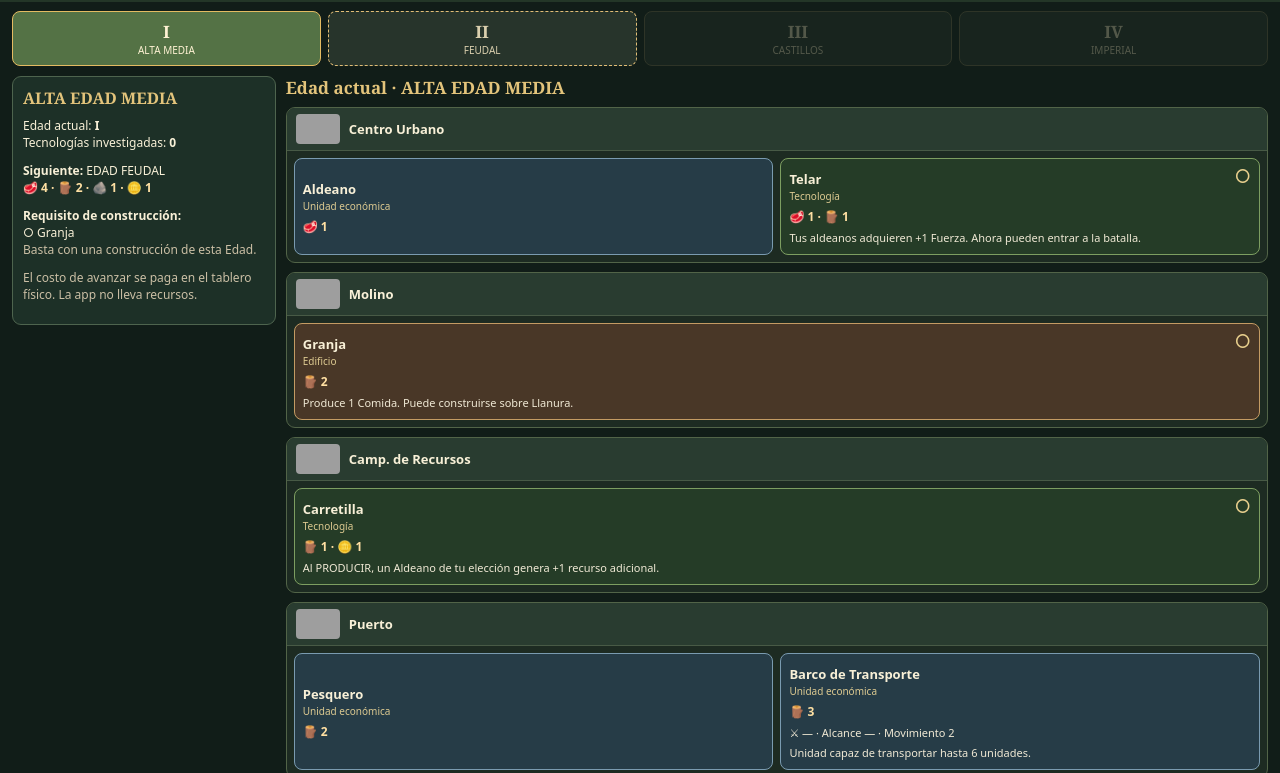
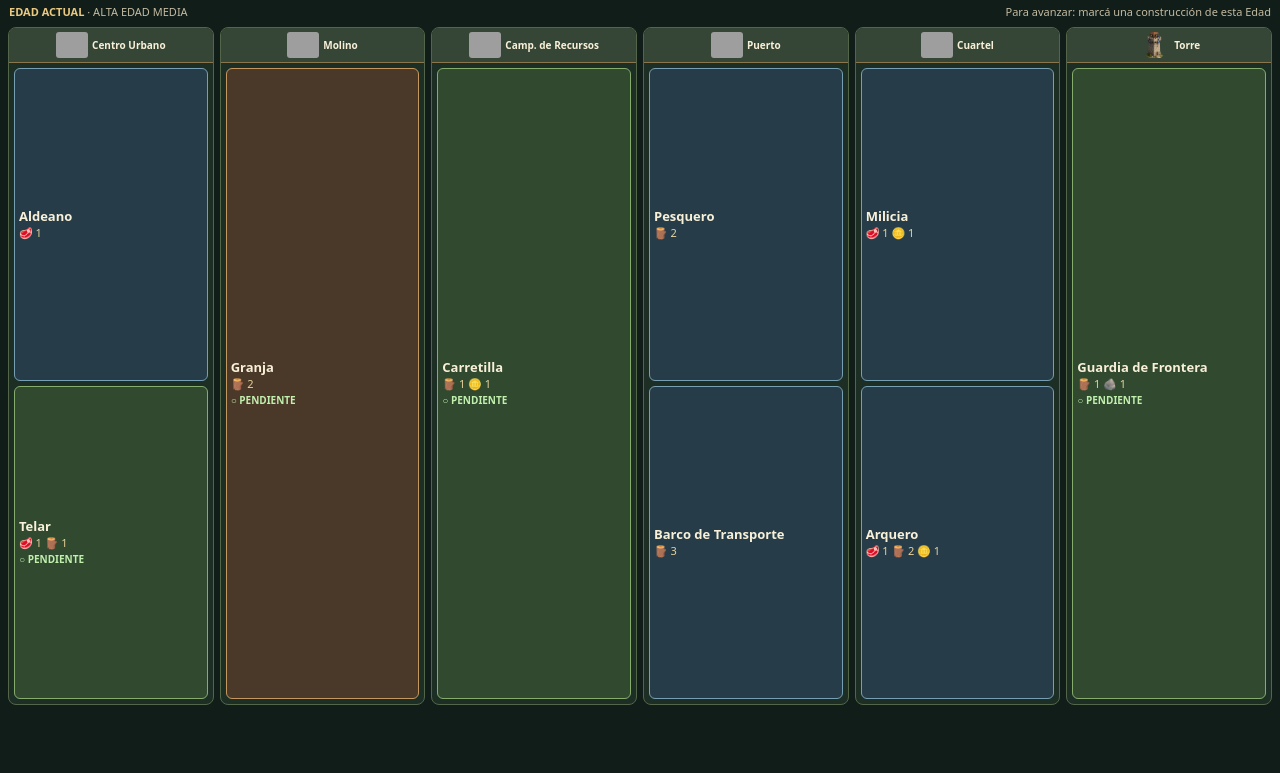
Before and after one commit to TzalDadok/player-mat-engine, a plain HTML site: page player-mat-engine-v1/persas-mobile.html in a window 1280 px wide. Shown: the part 87-860 px from the top of the page. After the commit the page ends 800 px from the top, so only its background shows below. Drawn offline with Linux system fonts and the light colour scheme; grey boxes are pictures that could not be loaded.

Commit message:
Rediseñar mat persa móvil con seis columnas visibles y detalles emergentes

```diff
--- a/player-mat-engine-v1/persas-mobile.html
+++ b/player-mat-engine-v1/persas-mobile.html
@@ -1,88 +1,67 @@
 <!doctype html>
 <html lang="es"><head><meta charset="utf-8"><meta name="viewport" content="width=device-width,initial-scale=1,viewport-fit=cover">
-<title>AEVUM · Mat móvil Persas</title>
+<title>AEVUM · Persas móvil</title>
 <style>
-:root{color-scheme:dark;--bg:#111d18;--panel:#1d3027;--border:#947a46;--gold:#e3c47b;--ink:#f8f0d7;--soft:#cbbfa5}
-*{box-sizing:border-box}html,body{margin:0;min-height:100%;background:var(--bg);color:var(--ink);font-family:system-ui,-apple-system,Arial,sans-serif}
-button{font:inherit;cursor:pointer}button:focus-visible{outline:3px solid #ffd071;outline-offset:2px}
-header{padding:8px 13px;background:#14271e;border-bottom:2px solid var(--border);display:flex;align-items:center;justify-content:space-between;gap:10px;position:sticky;top:0;z-index:10}
-.brand{display:flex;align-items:center;gap:10px;min-width:0}.brand img{width:45px;height:45px;object-fit:cover;border:1px solid #9c753d;border-radius:7px}
-.brand strong{display:block;letter-spacing:.11em;color:var(--gold);font-family:Georgia,serif;font-size:18px}.brand small{color:var(--soft);font-size:10px}
-.controls{display:flex;gap:7px;flex-wrap:wrap;justify-content:end}.button{border:1px solid var(--border);border-radius:8px;background:#293b2c;color:var(--ink);padding:8px 12px;font-weight:700;font-size:12px}
-.button.primary{background:#b99748;color:#1f1b12}.button:disabled{opacity:.42;cursor:not-allowed}
-.notice{font-size:11px;color:#e6c783;margin:0;padding:5px 13px;background:#233627}
-main{padding:9px 12px 18px}.ages{display:flex;gap:7px;margin-bottom:10px}
-.age{flex:1;min-width:0;text-align:center;border:1px solid #6b6548;border-radius:8px;background:#27342b;color:#dacfae;padding:8px 4px}
-.age b{display:block;font-family:Georgia,serif;font-size:17px}.age small{display:block;font-size:10px}.age.active{background:#547245;border-color:#e4bb62;color:#fff3d4}.age.preview{border-style:dashed;border-color:#e1bd76}.age.locked{opacity:.33;pointer-events:none}
-.layout{display:grid;grid-template-columns:minmax(145px,21%) minmax(0,1fr);gap:10px}
-aside{background:var(--panel);border:1px solid #4e644e;border-radius:9px;padding:10px;align-self:start}
-aside h3{margin:0 0 8px;color:var(--gold);font:700 16px Georgia,serif}
-aside p{font-size:12px;line-height:1.45;margin:5px 0 10px}.muted{color:var(--soft)}
-.cost{font-weight:700;color:#ffe0a3;font-size:12px;white-space:normal}
-.panel h2{font:700 17px Georgia,serif;color:var(--gold);margin:0 0 8px}
-.building-group{margin-bottom:9px;border:1px solid #526448;border-radius:9px;background:#1d2b22;overflow:hidden}
-.building-header{display:flex;align-items:center;gap:9px;padding:6px 9px;border-bottom:1px solid #485a46;background:#293c30}
-.building-header img{height:30px;width:44px;object-fit:cover;border-radius:4px}
-.building-header strong{font-size:13px}
-.cards{padding:7px;display:grid;grid-template-columns:repeat(auto-fit,minmax(185px,1fr));gap:7px}
-.card{border:1px solid #766c4e;border-radius:8px;background:#344032;padding:8px;text-align:left;color:var(--ink);min-width:0}
-.card.tech{border-color:#7d9e61;background:#253c27}.card.building,.card.military-building{border-color:#c49b63;background:#493727}
-.card.unit,.card.civil{border-color:#7a9bb0;background:#263c47}
-.card-head{display:flex;justify-content:space-between;gap:6px;align-items:start}
-.card strong{font-size:13px}.card .kind{font-size:10px;color:#ddca91}
-.card p{font-size:11px;line-height:1.35;margin:6px 0 0;color:#f0e9d5}
-.card .cost{margin-top:5px}
-.card.trackable{cursor:pointer}.card.checked{border-color:#b9d996;background:#395634}.card.checked .mark{color:#b9ef97}
-.card .mark{font-size:18px;line-height:1;color:#e8cf8d}
-.card.preview-card{opacity:.68;cursor:default}
-.empty{color:var(--soft);font-size:13px}
-@media (orientation:portrait){body:before{content:"↻ Girá el celular para usar el mat en horizontal";position:fixed;inset:0;display:flex;align-items:center;justify-content:center;text-align:center;padding:20px;background:#102117;color:#f6d99c;z-index:99;font-size:21px;font-weight:bold}}
-@media(max-height:440px){header{padding:4px 10px}.brand img{width:34px;height:34px}.ages{margin-bottom:5px}.age{padding:4px}.layout{grid-template-columns:165px minmax(0,1fr)}}
+:root{color-scheme:dark;--bg:#111d18;--panel:#24372d;--gold:#ebc980;--ink:#f9f0d8;--muted:#c3bba2}
+*{box-sizing:border-box}html,body{margin:0;background:var(--bg);color:var(--ink);font-family:system-ui,Arial,sans-serif}button{font:inherit;cursor:pointer;color:inherit}button:focus-visible{outline:2px solid var(--gold);outline-offset:2px}
+.shell{height:100dvh;min-height:270px;display:flex;flex-direction:column;overflow:hidden}
+header{display:flex;align-items:center;justify-content:space-between;gap:9px;flex:0 0 auto;padding:5px 9px;background:#192b22;border-bottom:1px solid #9d824a}
+.brand{display:flex;align-items:center;gap:7px;min-width:0}.brand img{width:35px;height:35px;object-fit:cover;border-radius:5px}.brand strong{font-family:Georgia,serif;color:var(--gold);font-size:17px;letter-spacing:.08em}.brand small{display:block;color:var(--muted);font-size:10px}
+.actions{display:flex;align-items:center;gap:5px}.btn{background:#304537;border:1px solid #9e8757;padding:7px 9px;border-radius:7px;font-size:11px;font-weight:700;white-space:nowrap}.btn.primary{background:#b49352;color:#211b12}.btn:disabled{opacity:.38;cursor:not-allowed}
+.ages{display:grid;grid-template-columns:repeat(4,1fr);gap:5px;padding:6px 8px;flex:0 0 auto}
+.age{padding:5px 3px;border-radius:7px;border:1px solid #536b56;background:#25382c;text-align:center;font-weight:700;font-size:11px}.age span{color:var(--muted);font-weight:400;font-size:10px}.age.current{background:#537347;border-color:#f1c46e}.age.future{border-style:dashed;border-color:#caa963}.age.locked{opacity:.32;cursor:default}
+.status{padding:0 9px 5px;display:flex;justify-content:space-between;align-items:center;gap:10px;font-size:11px;color:var(--muted);flex:0 0 auto}.status strong{color:var(--gold)}.status .requirement{max-width:65%;text-align:right}
+.board{flex:1;min-height:0;display:grid;grid-template-columns:repeat(6,minmax(0,1fr));gap:6px;padding:3px 8px 8px}
+.column{background:#1d2f25;border:1px solid #536649;border-radius:8px;display:flex;flex-direction:column;overflow:hidden;min-width:0}
+.column-head{display:flex;align-items:center;justify-content:center;gap:4px;flex:0 0 auto;background:#354636;border-bottom:1px solid #89764c;padding:4px 2px;min-height:33px}
+.column-head img{height:26px;width:32px;object-fit:cover;border-radius:3px}.column-head b{font-size:10px;line-height:1.1}
+.tiles{padding:5px;display:grid;grid-auto-rows:minmax(0,1fr);gap:5px;flex:1;min-height:0}
+.tile{min-height:0;border-radius:6px;padding:6px 4px;border:1px solid #6a925c;background:#30442e;text-align:center;display:flex;flex-direction:column;justify-content:center;gap:3px;overflow:hidden}
+.tile.tech{background:#30492f;border-color:#86ac6d}.tile.building,.tile.military-building{background:#4a3828;border-color:#c3975f}.tile.unit,.tile.civil{background:#263d49;border-color:#779fb3}
+.tile.checked{background:#487047;border:2px solid #bce5a0}.tile strong{font-size:clamp(9px,1.4vw,13px);line-height:1.15;overflow-wrap:anywhere}.tile small{font-size:clamp(8px,1.05vw,11px);color:#e6d19d;line-height:1.1}.tile .mark{font-size:10px;font-weight:700;color:#c1efae}.tile.preview{opacity:.75}
+.empty{align-self:center;justify-self:center;color:#a3a996;font-size:12px;text-align:center;padding:12px}
+dialog{background:#20352a;color:var(--ink);border:2px solid #b99755;border-radius:13px;padding:0;width:min(440px,92vw);max-height:90dvh;box-shadow:0 15px 55px #000b}dialog::backdrop{background:#020805b9}
+.dialog-body{padding:17px;overflow:auto;max-height:85dvh}.dialog-type{color:var(--gold);font-size:11px;text-transform:uppercase;letter-spacing:.1em}.dialog-body h2{margin:5px 0 8px;font:700 22px Georgia,serif}.dialog-body p{font-size:14px;line-height:1.5}.dialog-cost{font-weight:700;color:#f5cd7a}.dialog-actions{display:flex;justify-content:flex-end;gap:8px;margin-top:16px;flex-wrap:wrap}
+#notice{position:fixed;bottom:7px;left:50%;transform:translateX(-50%);background:#34503c;border:1px solid #b79b63;border-radius:7px;padding:7px 12px;font-size:11px;max-width:90vw;z-index:3;display:none}
+@media(orientation:portrait){.shell:before{content:"↻ Girá el celular para usar el mat horizontalmente";position:fixed;inset:0;display:grid;place-items:center;text-align:center;padding:30px;background:#14281c;font-size:20px;z-index:20}}
+@media(max-height:390px){header{padding:3px 8px}.brand img{width:26px;height:26px}.ages{padding:3px 8px}.age{padding:3px}.status{padding-bottom:2px}.column-head{min-height:27px}.column-head img{height:20px;width:25px}.tiles{gap:3px;padding:3px}.tile{padding:3px}}
 </style></head><body>
-<header><div class="brand"><img src="assets/ui/Emblema%20Persa%20Dorado%20con%20Alas.png" alt=""><div><strong>PERSAS</strong><small>AEVUM · MAT INTERACTIVO</small></div></div><div class="controls"><button id="currentBtn" class="button">Edad actual</button><button id="advanceBtn" class="button primary">Avanzar Edad →</button><button id="resetBtn" class="button">Reiniciar mat</button></div></header>
-<p class="notice" id="message" role="status">Marcá las tecnologías investigadas y los edificios construidos. No se guarda información.</p>
-<main><nav class="ages" id="ages" aria-label="Edades"></nav><div class="layout"><aside id="summary"></aside><section class="panel"><h2 id="sectionTitle"></h2><div id="cards"></div></section></div></main>
-<script src="civs/persas.js"></script>
+<div class="shell"><header><div class="brand"><img src="assets/ui/Emblema%20Persa%20Dorado%20con%20Alas.png" alt=""><div><strong>PERSAS</strong><small>AEVUM · MAT MÓVIL</small></div></div><div class="actions"><button class="btn primary" id="advance">Avanzar Edad →</button><button class="btn" id="reset">Reiniciar</button></div></header>
+<nav class="ages" id="ages"></nav><div class="status"><span id="view"></span><span class="requirement" id="requirement"></span></div><main class="board" id="board"></main></div>
+<dialog id="details"><div class="dialog-body"><div class="dialog-type" id="type"></div><h2 id="name"></h2><div class="dialog-cost" id="cost"></div><p id="description"></p><div class="dialog-actions"><button class="btn" id="close">Cerrar</button><button class="btn primary" id="toggle"></button></div></div></dialog>
+<div id="notice" role="status"></div><script src="civs/persas.js"></script>
 <script>
 (()=>{
-const civ=window.PLAYER_MAT_CIVS.persas;
-const ages=civ.ages;const kinds={tech:'Tecnología',building:'Edificio','military-building':'Edificio militar',unit:'Unidad',civil:'Unidad económica'};
-const icons={food:'🥩',wood:'🪵',stone:'🪨',gold:'🪙'};
-const unique=[];const keys=new Set;
-for(const n of civ.nodes){const k=[n.age,n.building,n.type,n.title].join('|');if(!keys.has(k)){unique.push(n);keys.add(k)}}
-const idx=new Map(unique.map((n,i)=>[n,i]));
-let ageIndex=0,viewIndex=0;const complete=new Set();
-const $=id=>document.getElementById(id);
-const cost=obj=>obj?Object.entries(obj).map(([k,v])=>icons[k]+' '+v).join(' · '):'Sin costo';
-const typeIsBuilding=n=>['building','military-building'].includes(n.type);
-function message(s){$('message').textContent=s}
+const civ=window.PLAYER_MAT_CIVS.persas,ages=civ.ages;
+const res={food:'🥩',wood:'🪵',stone:'🪨',gold:'🪙'},types={tech:'Tecnología',building:'Construcción','military-building':'Construcción militar',unit:'Unidad',civil:'Unidad económica'};
+const nodes=[];const seen=new Set();for(const n of civ.nodes){const k=[n.age,n.building,n.type,n.title].join('|');if(!seen.has(k)){nodes.push(n);seen.add(k)}}
+let current=0,view=0,selected=null;const developed=new Set();
+const $=id=>document.getElementById(id),key=n=>nodes.indexOf(n),isBuilding=n=>n.type==='building'||n.type==='military-building',markable=n=>isBuilding(n)||n.type==='tech';
+const money=o=>o?Object.entries(o).map(([k,v])=>res[k]+' '+v).join('  '):'Sin costo';
+function builds(){return nodes.filter(n=>n.age===ages[current].id&&isBuilding(n))}
+function canAdvance(){const b=builds();return current<ages.length-1&&(!b.length||b.some(n=>developed.has(key(n))))}
+function flash(t){const n=$('notice');n.textContent=t;n.style.display='block';n.onclick=()=>n.style.display='none'}
 function render(){
-$('ages').innerHTML=ages.map((a,i)=>'<button class="age '+(i===ageIndex?'active ':i===ageIndex+1?'preview ':'')+(i>ageIndex+1?'locked':'')+'" data-age="'+i+'" '+(i>ageIndex+1?'disabled':'')+'><b>'+a.roman+'</b><small>'+a.name.replace('EDAD DE LOS ','').replace('EDAD ','')+'</small></button>').join('');
-const active=ages[ageIndex],next=ages[ageIndex+1];
-const required=unique.filter(n=>n.age===active.id&&typeIsBuilding(n));
-const hasRequired=required.length===0||required.some(n=>complete.has(idx.get(n)));
-const preview=viewIndex>ageIndex;
-$('currentBtn').disabled=!preview;
-$('advanceBtn').disabled=!next||!hasRequired||preview;
-$('sectionTitle').textContent=(preview?'Vista previa · ':'Edad actual · ')+ages[viewIndex].name;
-$('summary').innerHTML='<h3>'+active.name+'</h3><p>Edad actual: <strong>'+active.roman+'</strong><br>Tecnologías investigadas: <strong>'+unique.filter(n=>n.type==='tech'&&complete.has(idx.get(n))).length+'</strong></p>'+
-(next?'<p><strong>Siguiente:</strong> '+next.name+'<br><span class="cost">'+cost(next.cost)+'</span></p>':'<p>Última Edad alcanzada.</p>')+
-(required.length?'<p><strong>Requisito de construcción:</strong><br>'+required.map(n=>(complete.has(idx.get(n))?'✓ ':'○ ')+n.title).join('<br>')+'<br><span class="muted">Basta con una construcción de esta Edad.</span></p>':'<p class="muted">Esta Edad no tiene construcciones nuevas: no exige ese requisito.</p>')+
-'<p class="muted">El costo de avanzar se paga en el tablero físico. La app no lleva recursos.</p>';
-const selected=unique.filter(n=>n.age===ages[viewIndex].id);
-$('cards').innerHTML=civ.buildings.map(b=>{
-const nodes=selected.filter(n=>n.building===b.id);if(!nodes.length)return '';
-return '<div class="building-group"><div class="building-header"><img src="'+b.image+'" alt=""><strong>'+b.name+'</strong></div><div class="cards">'+nodes.map(n=>{
-const id=idx.get(n),markable=['tech','building','military-building'].includes(n.type),done=complete.has(id);
-return '<button class="card '+n.type+' '+(markable&&!preview?'trackable ':'')+(done?'checked ':'')+(preview?'preview-card':'')+'" data-node="'+id+'" '+(!markable||preview?'disabled':'')+'><div class="card-head"><div><strong>'+n.title+'</strong><div class="kind">'+kinds[n.type]+'</div></div>'+(markable?'<span class="mark">'+(done?'✓':'○')+'</span>':'')+'</div><div class="cost">'+cost(n.cost)+'</div>'+(n.stats?'<p>⚔ '+(n.stats.force??'—')+' · Alcance '+(n.stats.range??'—')+' · Movimiento '+(n.stats.move??'—')+'</p>':'')+(n.text?'<p>'+n.text+'</p>':'')+'</button>';
-}).join('')+'</div></div>';
-}).join('')||'<p class="empty">No hay desarrollos en esta Edad.</p>';
+$('ages').innerHTML=ages.map((a,i)=>'<button data-age="'+i+'" class="age '+(i===current?'current':i===current+1?'future':i>current+1?'locked':'')+'" '+(i>current+1?'disabled':'')+'>'+a.roman+' · '+a.name.replace('EDAD DE LOS ','').replace('EDAD ','')+(i===current?' ✓':i===current+1?' 👁':'')+'</button>').join('');
+$('view').innerHTML=(view===current?'<strong>EDAD ACTUAL</strong>':'<strong>VISTA PREVIA · NO DISPONIBLE</strong>')+' · '+ages[view].name+(view<current?' · Edad anterior':'');
+const b=builds();$('requirement').textContent=view===current?(b.length?'Para avanzar: '+(b.some(n=>developed.has(key(n)))?'✓ construcción registrada':'marcá una construcción de esta Edad'):'Sin construcción obligatoria en esta Edad'):'Tocá la Edad actual para volver';
+$('advance').disabled=view!==current||!canAdvance();
+$('board').innerHTML=civ.buildings.map(col=>{
+const entries=nodes.filter(n=>n.age===ages[view].id&&n.building===col.id);
+return '<section class="column"><div class="column-head"><img src="'+col.image+'" alt=""><b>'+col.name+'</b></div><div class="tiles">'+(entries.length?entries.map(n=>{
+const i=key(n),done=developed.has(i);
+return '<button class="tile '+n.type+(done?' checked':'')+(view>current?' preview':'')+'" data-node="'+i+'"><strong>'+n.title+'</strong><small>'+money(n.cost)+'</small>'+(markable(n)?'<span class="mark">'+(done?'✓ DESARROLLADO':view>current?'◌ PRÓXIMA EDAD':'○ PENDIENTE')+'</span>':'')+'</button>';
+}).join(''):'<div class="empty">—</div>')+'</div></section>';
+}).join('');
 }
-$('ages').addEventListener('click',e=>{const b=e.target.closest('[data-age]');if(!b)return;const n=Number(b.dataset.age);if(n<=ageIndex+1){viewIndex=n;render();}});
-$('cards').addEventListener('click',e=>{const b=e.target.closest('[data-node]');if(!b||viewIndex>ageIndex)return;const id=Number(b.dataset.node),n=unique[id];if(!n||!['tech','building','military-building'].includes(n.type))return;if(complete.has(id))complete.delete(id);else complete.add(id);render();});
-$('currentBtn').onclick=()=>{viewIndex=ageIndex;render()};
-$('advanceBtn').onclick=()=>{if(ageIndex>=ages.length-1||viewIndex!==ageIndex)return;const required=unique.filter(n=>n.age===ages[ageIndex].id&&typeIsBuilding(n));if(required.length&&!required.some(n=>complete.has(idx.get(n)))){message('Antes necesitás construir al menos un edificio de tu Edad actual.');return;}ageIndex++;viewIndex=ageIndex;message('Pasaste a '+ages[ageIndex].name+'. Recordá pagar el costo en el tablero.');render();};
-$('resetBtn').onclick=()=>{if(!window.confirm('¿Seguro que querés reiniciar el mat? Se borrarán todas las marcas y volverás a Alta Edad Media.'))return;ageIndex=0;viewIndex=0;complete.clear();message('Mat reiniciado. No se guardan datos.');render();};
+$('ages').onclick=e=>{const el=e.target.closest('[data-age]');if(!el)return;const i=Number(el.dataset.age);if(i<=current+1){view=i;render()}};
+$('board').onclick=e=>{const el=e.target.closest('[data-node]');if(!el)return;selected=Number(el.dataset.node);const n=nodes[selected];$('type').textContent=types[n.type];$('name').textContent=n.title;$('cost').textContent=money(n.cost);$('description').textContent=n.text||(n.stats?'Fuerza: '+(n.stats.force??'—')+' · Alcance: '+(n.stats.range??'—')+' · Movimiento: '+(n.stats.move??'—'):'Disponible desde esta Edad.');
+const allowed=markable(n)&&view<=current;$('toggle').hidden=!allowed;if(allowed)$('toggle').textContent=developed.has(selected)?'Desmarcar':'Marcar como '+(isBuilding(n)?'construido':'investigado');$('details').showModal();
+};
+$('close').onclick=()=>$('details').close();
+$('toggle').onclick=()=>{if(selected===null)return;const n=nodes[selected];if(!markable(n)||view>current)return;if(developed.has(selected))developed.delete(selected);else developed.add(selected);$('details').close();render()};
+$('advance').onclick=()=>{if(!canAdvance()||view!==current)return;const cost=money(ages[current+1].cost);if(!confirm('¿Avanzar a '+ages[current+1].name+'?\nCosto: '+cost+'\nConfirmá después de pagar los recursos en el tablero.'))return;current++;view=current;render()};
+$('reset').onclick=()=>{if(!confirm('¿Seguro que querés reiniciar el mat? Se perderán todas las marcas de esta partida.'))return;current=0;view=0;developed.clear();render();flash('Mat reiniciado')};
 render();
 })();
 </script></body></html>
```
